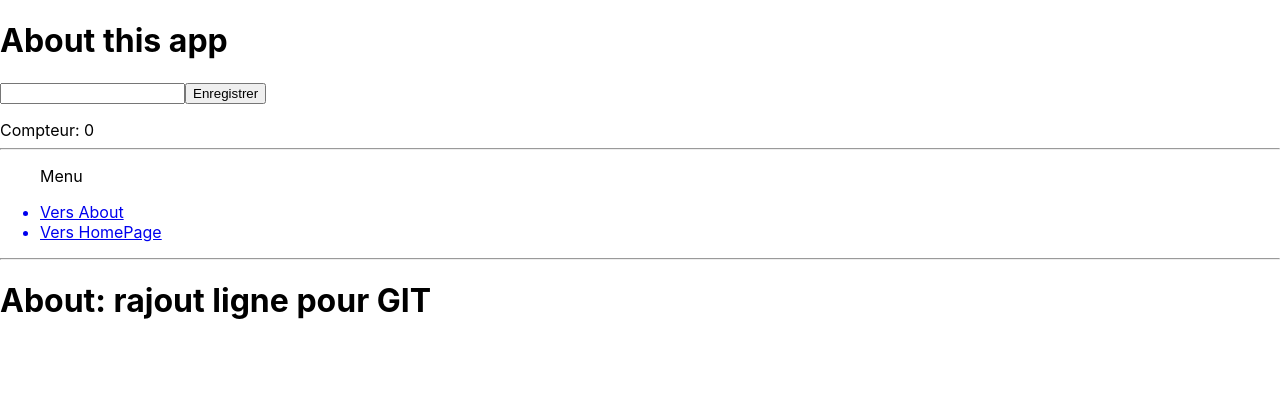
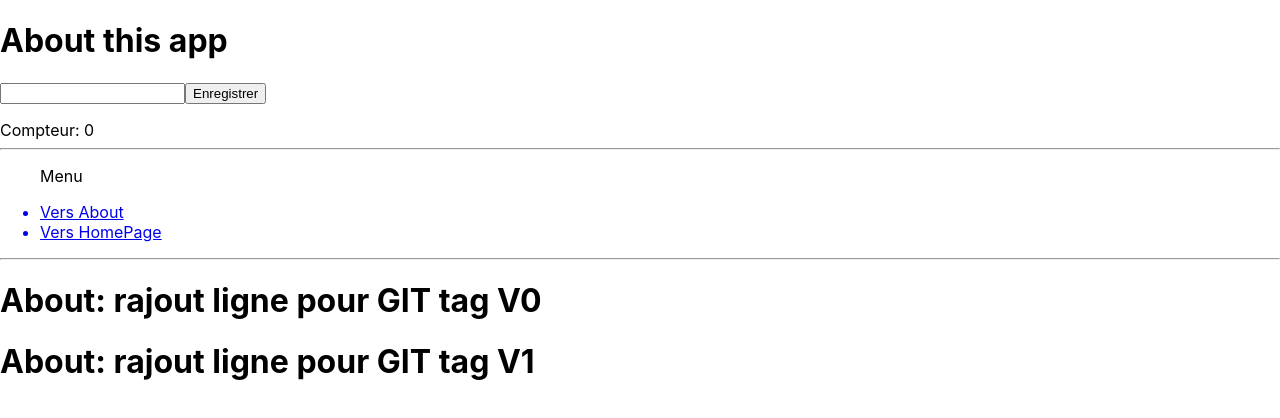
Before and after one commit to jchucAD/ClientReactJS, a React (Create React App) app: page /about in a window 1280 px wide. Shown: the top 418 px of the page. Built offline with nearby package versions, Linux system fonts and the light colour scheme.

Commit message:
ajout about tag V1

```diff
--- a/src/pages/About.jsx
+++ b/src/pages/About.jsx
@@ -27,7 +27,9 @@ const About = () => {
             <hr />
             < Navigation />
             <hr />
-            <h1>About:  rajout ligne pour GIT</h1>
+
+            <h1>About:  rajout ligne pour GIT tag V0</h1>
+            <h1>About:  rajout ligne pour GIT tag V1</h1>
         </>
     )
 }
```
